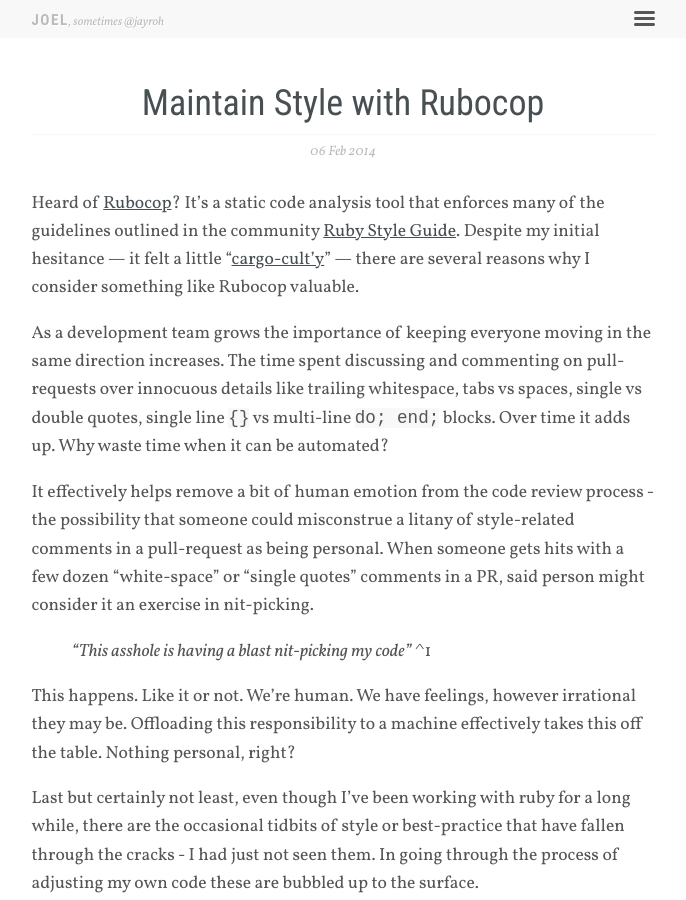
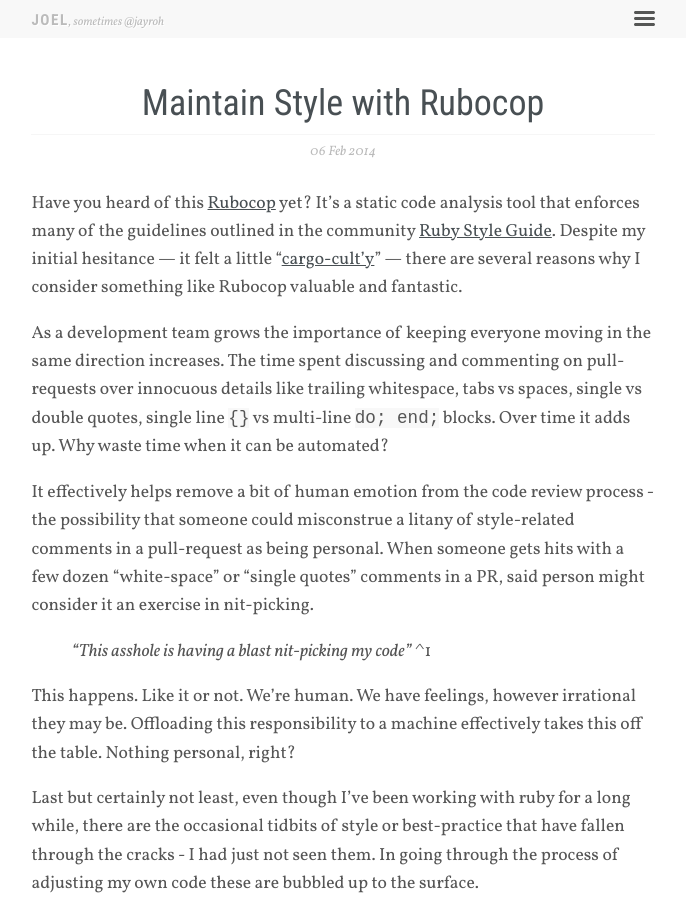
Before and after one commit to jayroh/joeloliveira.com, a Jekyll site: the page built from _posts/2014-02-06-maintain-style-with-rubocop.md, in a window 1280 px wide and 900 px high. Shown: the whole window, without its empty margins (297-983 px from the left). Built offline with Jekyll 4.4.1, drawn with Linux system fonts in a browser that asks for light colours; nearby versions of some CDN libraries; Markdown is read by kramdown in place of the engine named in the settings.

Commit message:
small copy changes

```diff
--- a/_posts/2014-02-06-maintain-style-with-rubocop.md
+++ b/_posts/2014-02-06-maintain-style-with-rubocop.md
@@ -5,7 +5,7 @@
 permalink: /2014/02/06/maintain-style-with-rubocop.html
 ---
 
-Heard of [Rubocop](https://github.com/bbatsov/rubocop)? It's a static code analysis tool that enforces many of the guidelines outlined in the community [Ruby Style Guide](https://github.com/bbatsov/ruby-style-guide). Despite my initial hesitance &mdash; it felt a little "[cargo-cult'y](http://www.therailsway.com/2007/8/1/dangers-of-cargo-culting/)" &mdash; there are several reasons why I consider something like Rubocop valuable.
+Have you heard of this [Rubocop](https://github.com/bbatsov/rubocop) yet? It's a static code analysis tool that enforces many of the guidelines outlined in the community [Ruby Style Guide](https://github.com/bbatsov/ruby-style-guide). Despite my initial hesitance &mdash; it felt a little "[cargo-cult'y](http://www.therailsway.com/2007/8/1/dangers-of-cargo-culting/)" &mdash; there are several reasons why I consider something like Rubocop valuable and fantastic.
 
 As a development team grows the importance of keeping everyone moving in the same direction increases. The time spent discussing and commenting on pull-requests over innocuous details like trailing whitespace, tabs vs spaces, single vs double quotes, single line `{}` vs multi-line `do; end;` blocks. Over time it adds up. Why waste time when it can be automated?
 
```
